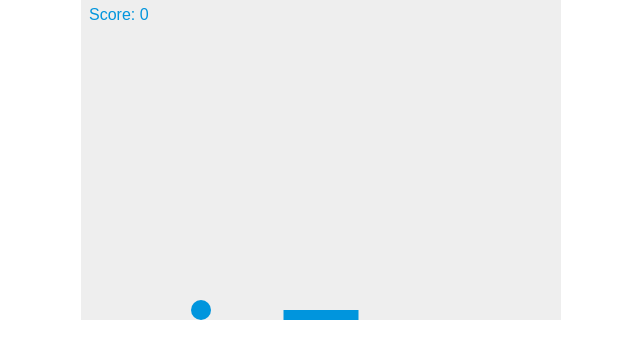
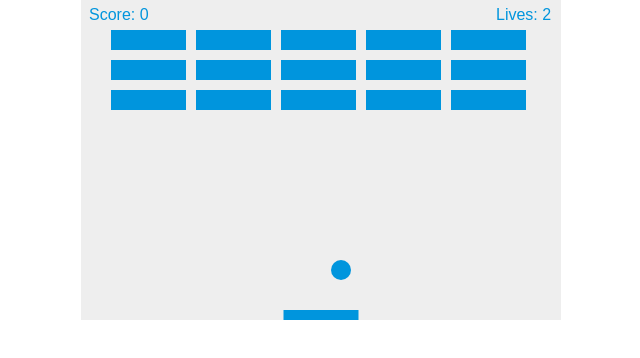
Before and after one commit to djaskulak/Breakout, a plain HTML site: page index.html in a window 1280 px wide. Shown: the whole page, without its empty margins (319-959 px from the left). Drawn offline with Linux system fonts and the light colour scheme.

Commit message:
added player lives

```diff
--- a/index.html
+++ b/index.html
@@ -48,6 +48,9 @@
 
     //initialize score
     var score = 0;
+
+    //initialize player lives
+    var lives = 3;
 
     //create the bricks
     var bricks = [];
@@ -101,9 +104,8 @@
                 b.status = 0;
                 score++;
                 if(score == brickRowCount*brickColumnCount) {
-                            alert("YOU WIN, CONGRATULATIONS!");
+                    alert("YOU WIN, CONGRATS!");
                     document.location.reload();
-                            clearInterval(interval); // Needed for Chrome to end game
                 }
                 }
             }
@@ -111,11 +113,19 @@
         }
     } // end of collisionDetection
 
+    // function to write the score
     function drawScore() {
         ctx.font = "16px Arial";
         ctx.fillStyle = "#0095DD";
         ctx.fillText("Score: "+score, 8, 20);
     } // end of drawScore
+
+    //function to write the number of lives
+    function drawLives() {
+        ctx.font = "16px Arial";
+        ctx.fillStyle = "#0095DD";
+        ctx.fillText("Lives: "+lives, canvas.width-65, 20);
+    } //endof drawLives
 
     // drawing the ball over and over while it moves
     function drawBall() {
@@ -157,7 +167,9 @@
         ctx.clearRect(0, 0, canvas.width, canvas.height);
         drawBall();
         drawPaddle();
+        drawBricks();
         drawScore();
+        drawLives();
 
         // This will allow the ball to bounce off the 4 corners of the canvas
         if(x + dx > canvas.width-ballRadius || x + dx < ballRadius) {
@@ -170,9 +182,18 @@
                 dy = -dy;
             }
             else {
+                lives--;
+                if(!lives) {
                     alert("GAME OVER");
                     document.location.reload();
-                clearInterval(interval);
+                }
+                else {
+                    x = canvas.width/2;
+                    y = canvas.height-30;
+                    dx = 2;
+                    dy = -2;
+                    paddleX = (canvas.width-paddleWidth)/2;
+                }
             }
         }
 
@@ -193,10 +214,12 @@
         // This is what moves the ball
         x += dx;
         y += dy;
+
+        requestAnimationFrame(draw);
     } // end of draw
 
-    //interval to redraw the canvas
-    var interval = setInterval(draw, 10);
+    //redraw the canvas
+    draw();
 </script>
 
 </body>
```
Lines whose indentation alone changed are shown as unchanged.
